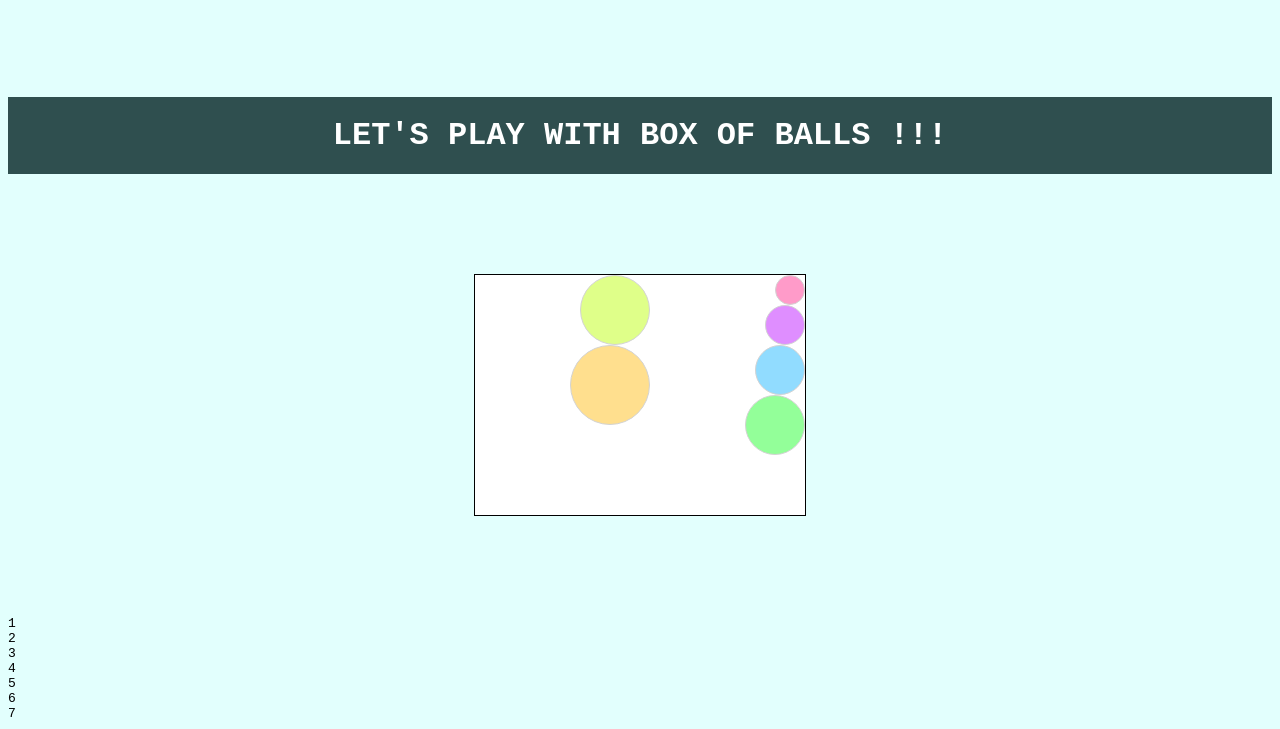
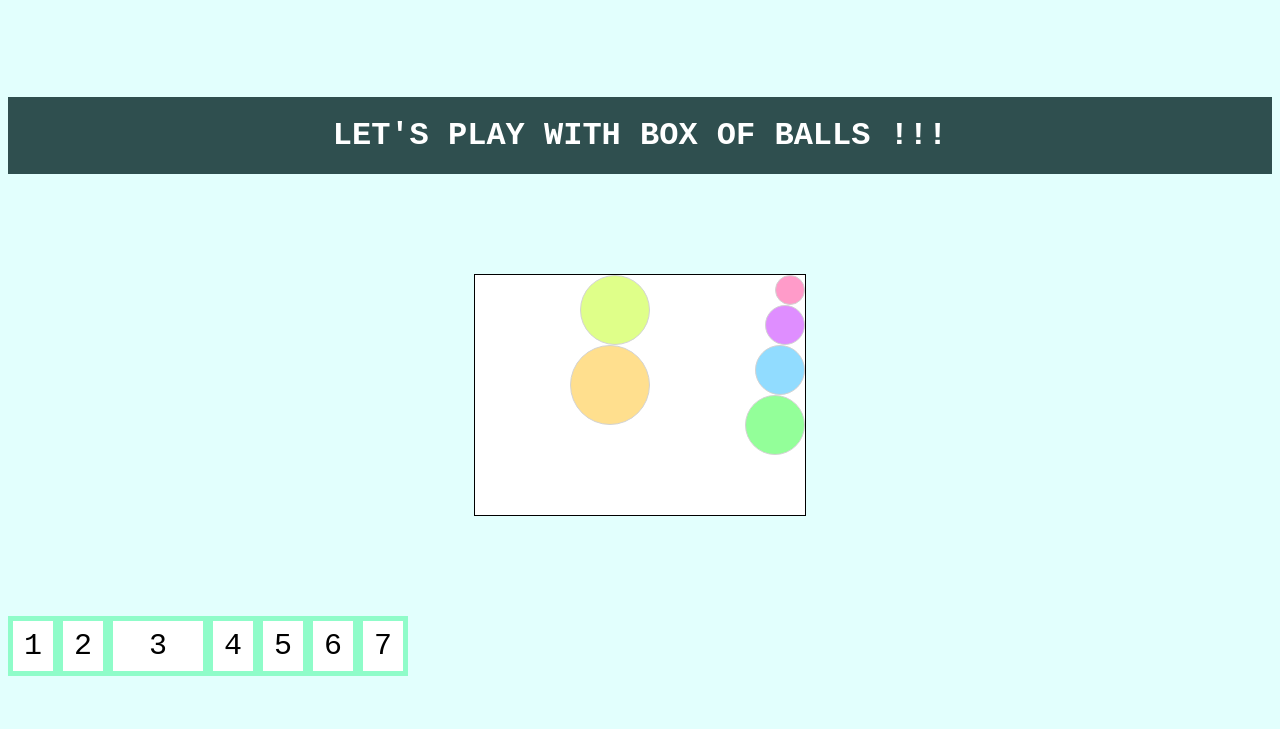
Before and after one commit to angadrazz/flex, a plain HTML site: page index.html in a window 1280 px wide. Shown: the part 643-1372 px from the top of the page. After the commit the page ends 1327 px from the top, so only its background shows below. Drawn offline with Linux system fonts and the light colour scheme.

Commit message:
style css objective shrink grow

```diff
--- a/style.css
+++ b/style.css
@@ -175,3 +175,20 @@ h1 {
     width: 80px;
     background-color: #ffdf8e;
 }
+
+/* One objective question  */
+
+.flex-container1 {
+    display: flex;
+    flex-wrap: nowrap;
+    background-color: #8ffcc9;
+    width: 400px;
+}
+.flex-container1>div {
+    background-color: white;
+    width: 40px;
+    margin: 5px;
+    text-align: center;
+    line-height: 50px;
+    font-size: 30px;
+}
```
